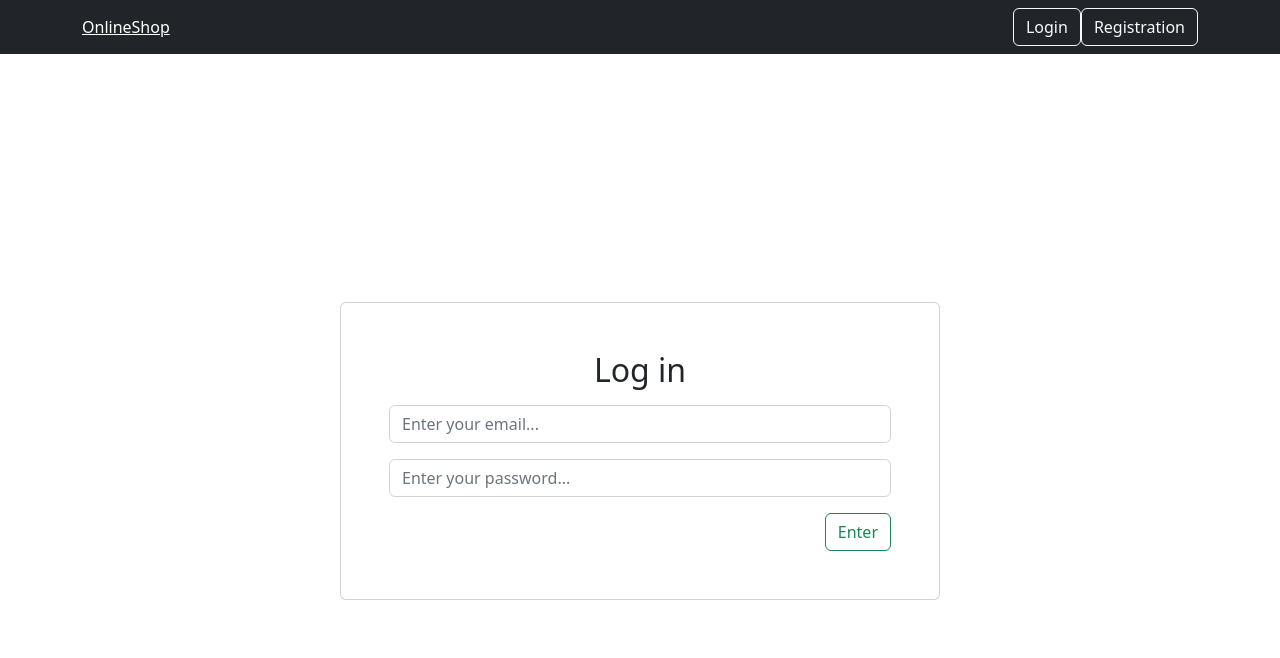
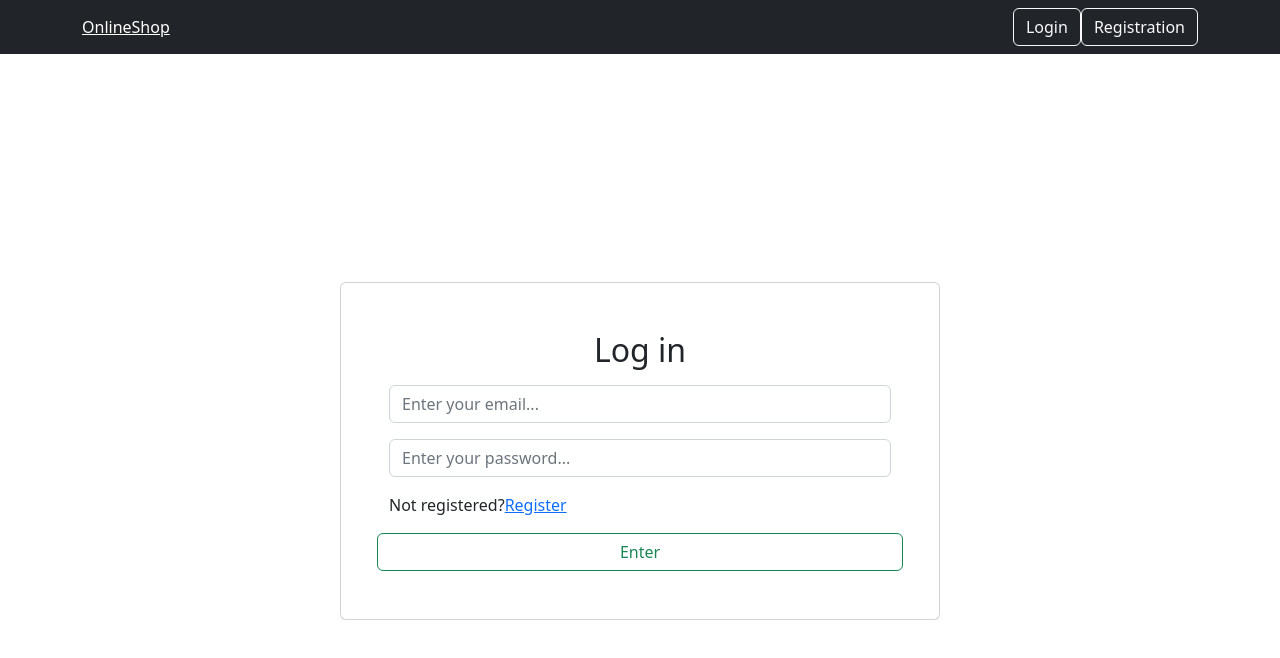
Before and after one commit to NickCamelCase82/OnlineShopProject, a React (Create React App) app in the folder client/: page /login in a window 1280 px wide. Shown: the top 658 px of the page. Built offline with nearby package versions, Linux system fonts and the light colour scheme.

Commit message:
Login/Registration switch

```diff
--- a/client/src/pages/Auth.jsx
+++ b/client/src/pages/Auth.jsx
@@ -1,21 +1,39 @@
 import React from "react";
-import { Container, Form, Button } from "react-bootstrap";
+import { Container, Form, Button, Row } from "react-bootstrap";
 import Card from "react-bootstrap/Card";
+import { NavLink, useLocation } from "react-router-dom";
+import { LOGIN_ROUTE, REGISTRATION_ROUTE } from "../utils/consts";
 
 export default function Auth() {
+  const location = useLocation();
+  const isLogin = location.pathname === LOGIN_ROUTE;
+
   return (
     <Container
       className="d-flex justify-content-center align-items-center"
       style={{ height: window.innerHeight - 54 }}
     >
       <Card style={{ width: 600 }} className="p-5">
-        <h2 className="m-auto">Log in</h2>
+        <h2 className="m-auto">{isLogin ? "Log in" : "Register"}</h2>
         <Form className="d-flex flex-column">
           <Form.Control className="mt-3" placeholder="Enter your email..." />
           <Form.Control className="mt-3" placeholder="Enter your password..." />
-          <Button className="mt-3 align-self-end" variant={"outline-success"}>
-            Enter
-          </Button>
+          <Row className="d-flex justify-content-between mt-3">
+            {isLogin ? (
+              <div>
+                Not registered?
+                <NavLink to={REGISTRATION_ROUTE}>Register</NavLink>
+              </div>
+            ) : (
+              <div>
+                Got your account?
+                <NavLink to={LOGIN_ROUTE}>Log in</NavLink>
+              </div>
+            )}
+            <Button className="mt-3 pl-3 pr-3" variant={"outline-success"}>
+              {isLogin ? "Enter" : "Registration"}
+            </Button>
+          </Row>
         </Form>
       </Card>
     </Container>
```
Also changed, not shown: client/src/components/AppRouter.jsx (+12 -12 lines).
